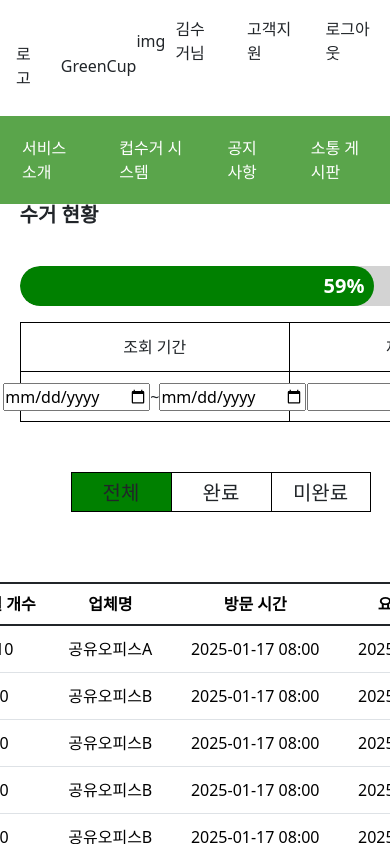
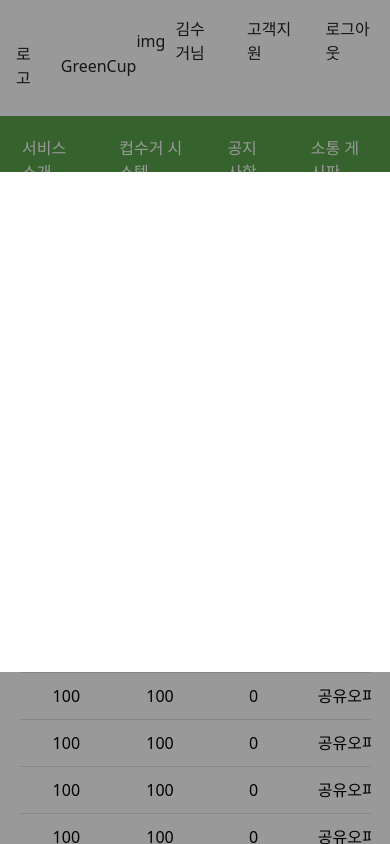
Before and after one commit to Eco-crew/greencup-frontend, a React (Vite) app in the folder greencup-fe/: page /reuse-operator/requests in a window 390 px wide. Shown: the top 844 px of the page. Built offline with nearby package versions, Linux system fonts and the light colour scheme.

Commit message:
수거지점장-요청현황-모달창 백그라운드 ui 및 테이블 table-responsive가 flex안에 있을때 해결

```diff
--- a/greencup-fe/src/App.jsx
+++ b/greencup-fe/src/App.jsx
@@ -20,6 +20,7 @@ import ReuseOperatorRequestDetailPage from "./pages/reuse-operator/request/Reuse
 import ReuseOperatorPartnerManagePage from "./pages/reuse-operator/partner-manage/ReuseOperatorPartnerManagePage";
 import ReuseOperatorPartnerManageDetailPage from "./pages/reuse-operator/partner-manage/ReuseOperatorPartnerManageDetailPage";
 import ReuseOperatorStatsPage from "./pages/reuse-operator/stats/ReuseOperatorStatsPage";
+import ModalBackground from "./components/reuse-operator/util/modal/ModalBackground.jsx";
 
 import PartnerRequestSettingsPage from "./pages/partner/request/PartnerRequestSettingsPage";
 import PartnerRequestsPage from "./pages/partner/request/PartnerRequestsPage";
@@ -28,7 +29,6 @@ import PartnerStatsPage from "./pages/partner/stats/PartnerStatsPage";
 function App() {
   const { isAuthed, user, logout } = useAuth();
 
-  //console.log("App render");
 
   //필요시 주석풀고 커스텀할것
   const linkStyle = () => ({
@@ -46,6 +46,8 @@ function App() {
 
   return (
     <>
+    {/* 모달을 넣을꺼면 여기에 */}
+      <ModalBackground width={500} height={500}>hi</ModalBackground>
       <div className="wrapper">
         <div className="fixedBar">
           <div className="fixedBarContentCenter">
--- a/greencup-fe/src/components/reuse-operator/request/list/table/Table.css
+++ b/greencup-fe/src/components/reuse-operator/request/list/table/Table.css
@@ -1,5 +1,16 @@
 #search-table {
   margin: 20px 0px;
+  /* #search-table이 flex 컨테이너의 “직속 자식(flex item)”
+  flex item은 기본이 min-width: auto라서
+  안의 table(min-width:850)을 기준으로 “스스로도 850까지 커지려고” 해.
+  그래서 너가 기대한 “#search-table에서 overflow-x:auto로 스크롤 생성” 대신,
+  flex item(#search-table)이 그냥 커져버려서 clientWidth === scrollWidth가 되어버린 거야.
+  */
+
+  flex: 1 1 0%; /* ✅ 내용 기준(auto) 말고 0부터 계산해서 줄어들게 */
+  min-width: 0; /* ✅ flex에서 overflow 먹게 */
+  max-width: 100%; /* ✅ 부모 폭을 절대 넘지 않게 */
+
   overflow-x: auto;
 }
 
@@ -14,9 +25,9 @@
   gap: 20px;
 }
 
-.isCompleteText{
-  width:50px;
-  font-size:15px;
+.isCompleteText {
+  width: 50px;
+  font-size: 15px;
 }
 
 /* 아래는 모두 부트스트랩 테이블 커스텀 - 필요시 주석 풀고 커스텀 */
--- /dev/null
+++ b/greencup-fe/src/components/reuse-operator/util/modal/ModalBackground.css
@@ -0,0 +1,22 @@
+.modalDarkBackground {
+  position: fixed;
+  top: 0;
+  left: 0;
+  right:0;
+
+  width:100%;
+  height:100%;
+  background: rgba(0, 0, 0, 0.4);
+  z-index: 9999;
+}
+
+.modalWhiteBackground {
+  position: absolute;
+  top: 50%;
+  left: 50%;
+  transform: translate(-50%, -50%);
+
+  background: white;
+  padding: 20px;
+  border-radius: 8px;
+}
--- /dev/null
+++ b/greencup-fe/src/components/reuse-operator/util/modal/ModalBackground.jsx
@@ -0,0 +1,47 @@
+import { useState, useEffect } from "react";
+import "./ModalBackground.css";
+
+//모달안에 들어갈 내용은 children => 태그 가능
+//하얀 모달 크기 외부에서 지정 => width, height
+export default function ModalBackground({ children, width, height }) {
+  //모달을 전체 스크롤 너비로 하면 하얀창 너비도 전체스크롤 너비에 따라서 되므로 골치 아파진다.
+  //   const [darkHeight, setDarkHeight] = useState(0);
+  //   const [darkWidth, setDarkWidth] = useState(0);
+
+  //   useEffect(() => {
+  //     const measure = () => {
+  //       const width = Math.max(
+  //         document.documentElement.scrollWidth,
+  //         document.body.scrollWidth,
+  //       );
+  //       const height = Math.max(
+  //         document.documentElement.scrollHeight,
+  //         document.body.scrollHeight,
+  //       );
+  //       setDarkWidth(width);
+  //       setDarkHeight(height);
+  //     };
+
+  //     measure();
+  //     window.addEventListener("resize", measure);
+  //     return () => window.removeEventListener("resize", measure);
+  //   }, []);
+
+  useEffect(() => {
+    document.body.classList.add("modal-open");
+    return () => document.body.classList.remove("modal-open");
+  }, []);
+
+  return (
+    <>
+      <div className="modalDarkBackground">
+        <div
+          className="modalWhiteBackground"
+          style={{ width: width, height: height }}
+        >
+          {children}
+        </div>
+      </div>
+    </>
+  );
+}
--- a/greencup-fe/src/index.css
+++ b/greencup-fe/src/index.css
@@ -7,7 +7,10 @@
 html, body{
   width: 100%;
   margin: 0;
-  /* overflow-x: hidden;  */
+}
+
+body.modal-open {
+  overflow: hidden;
 }
 
 #root{
--- a/greencup-fe/src/pages/reuse-operator/request/ReuseOperatorRequestPage.jsx
+++ b/greencup-fe/src/pages/reuse-operator/request/ReuseOperatorRequestPage.jsx
@@ -183,6 +183,7 @@ export default function ReuseOperatorRequestPage() {
             </>
           )}
         </div>
+
       </div>
     </>
   );
```
